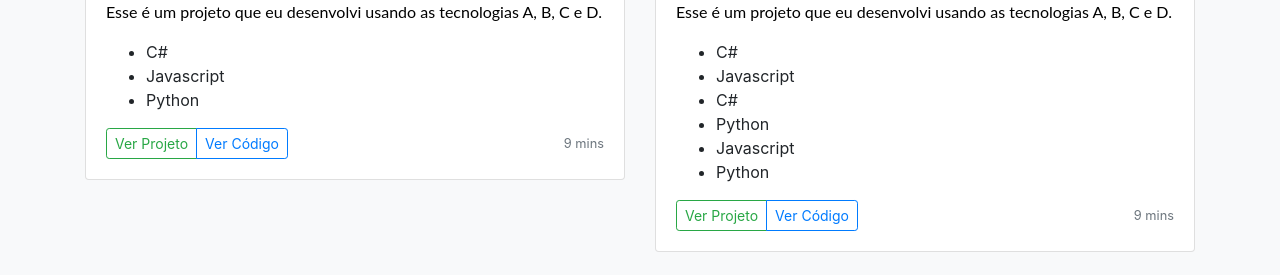
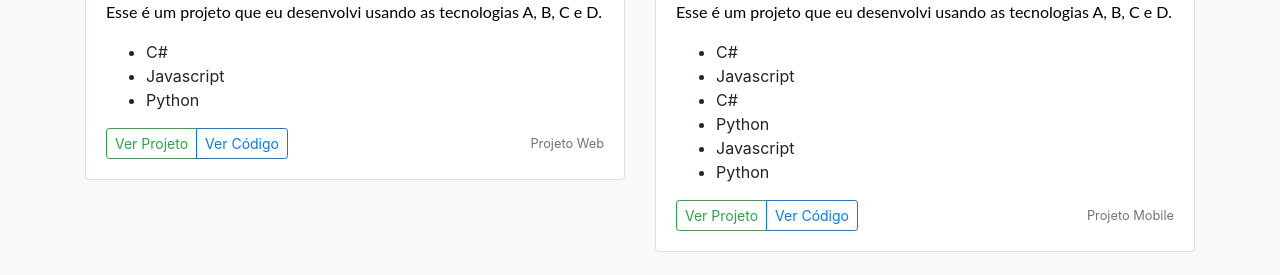
Before and after one commit to devaprender/template_site_portfolio_desenvolvedor, a plain HTML site: page index.html in a window 1280 px wide. Shown: the part 1040-1315 px from the top of the page. Drawn offline with nearby package versions, Linux system fonts and the light colour scheme.

Commit message:
updating categories

```diff
--- a/index.html
+++ b/index.html
@@ -146,7 +146,7 @@
                                     <button type="button" class="btn btn-sm btn-outline-success">Ver Projeto</button>
                                     <button type="button" class="btn btn-sm btn-outline-primary">Ver Código</button>
                                 </div>
-                                <small class="text-muted">9 mins</small>
+                                <small class="text-muted">Projeto Web</small>
                             </div>
                         </div>
                     </div>
@@ -173,7 +173,7 @@
                                     <button type="button" class="btn btn-sm btn-outline-success">Ver Projeto</button>
                                     <button type="button" class="btn btn-sm btn-outline-primary">Ver Código</button>
                                 </div>
-                                <small class="text-muted">9 mins</small>
+                                <small class="text-muted">Projeto Mobile</small>
                             </div>
                         </div>
                     </div>
```
